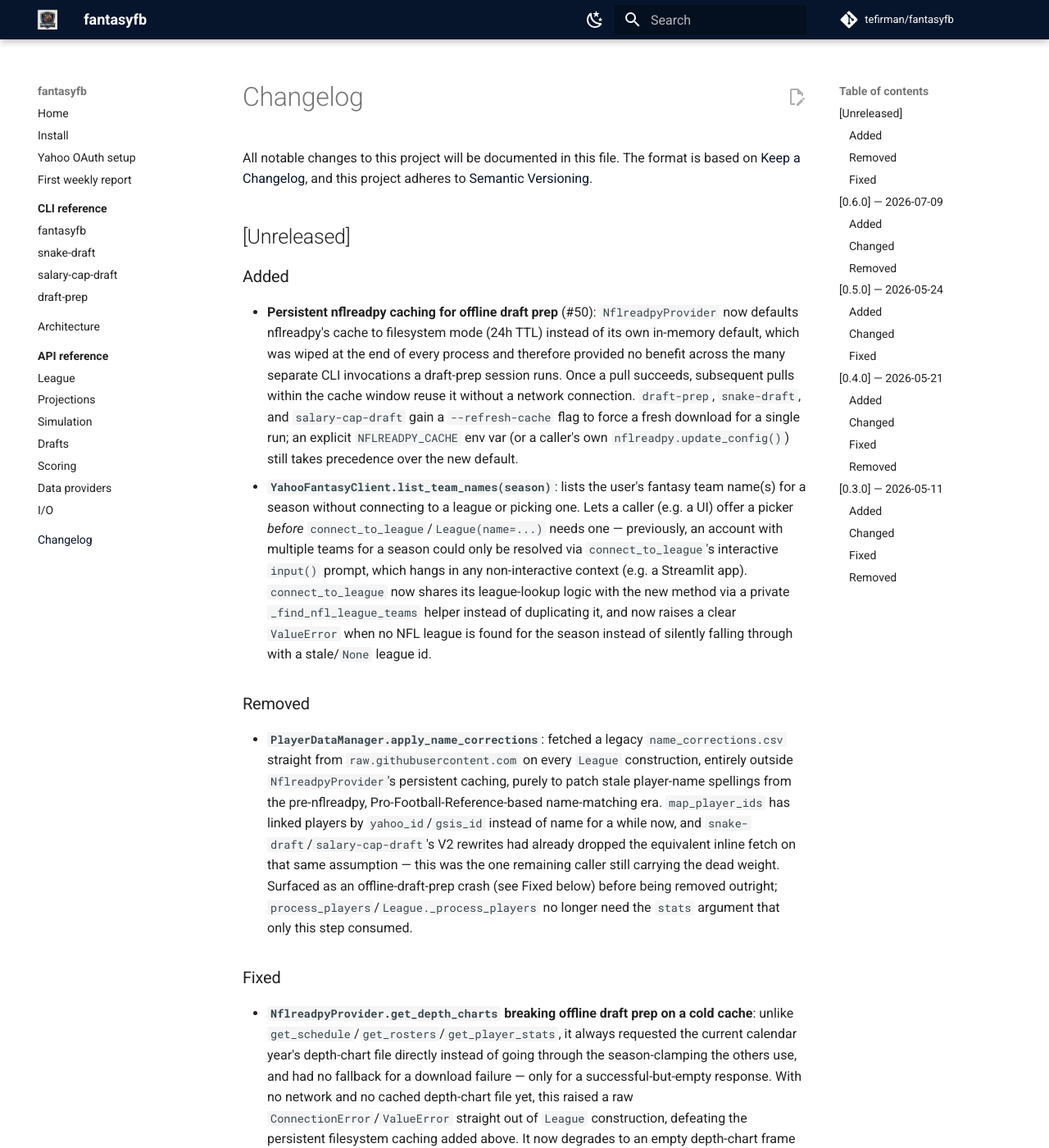
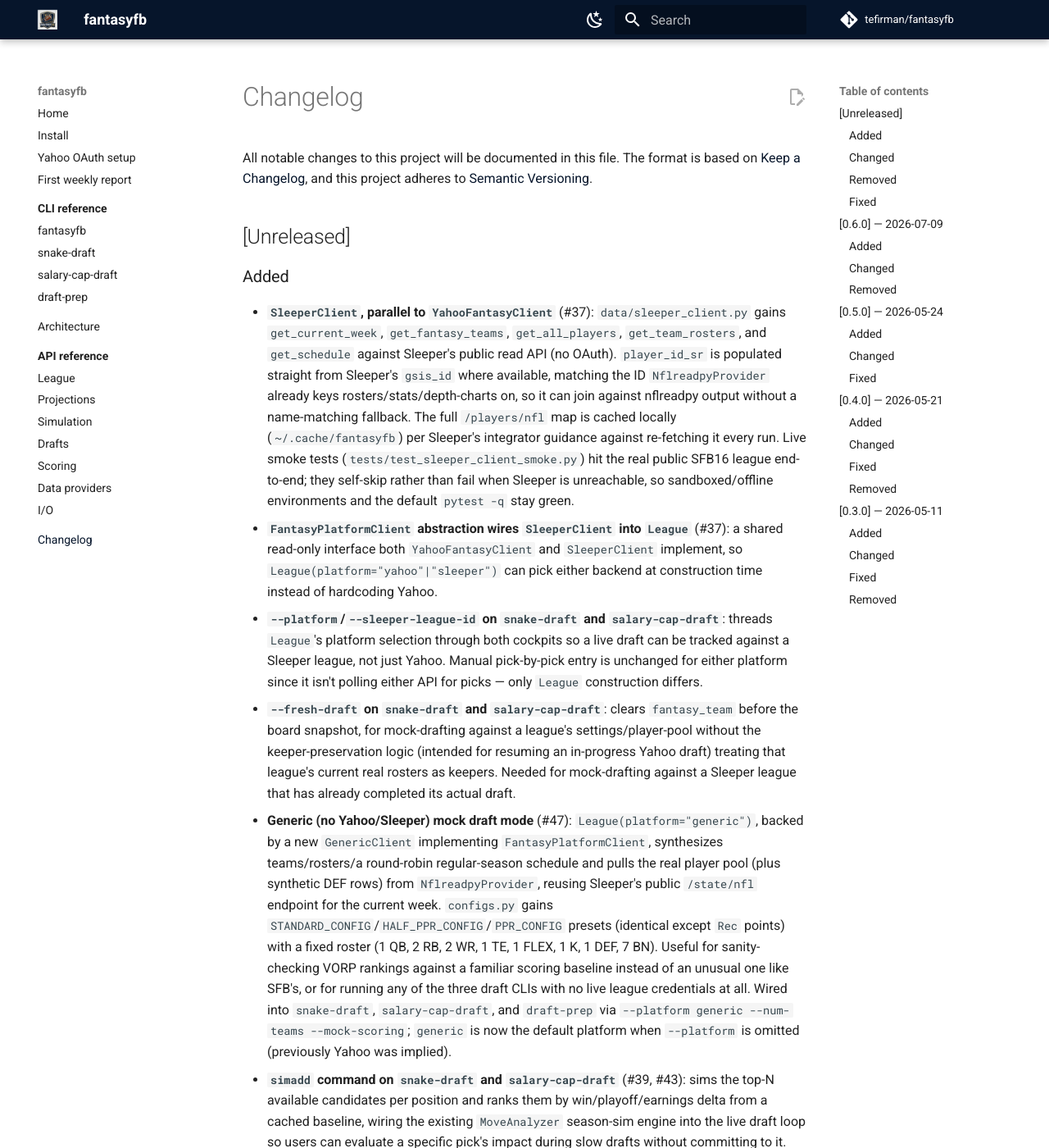
Before and after one commit to tefirman/fantasyfb, an MkDocs documentation site: the page built from docs/changelog.md, in a window 1280 px wide and 1400 px high. Shown: the whole window at 82% size. Built offline with MkDocs 1.6.1 and Material for MkDocs 9.7.7, drawn with Linux system fonts in a browser that asks for light colours; comment, search, counter and statistics services are not loaded; some of the changed text lies outside the part shown.

Commit message:
Updating documentation accordingly

```diff
--- a/CHANGELOG.md
+++ b/CHANGELOG.md
@@ -7,13 +7,29 @@ and this project adheres to [Semantic Versioning](https://semver.org/spec/v2.0.0
 ## [Unreleased]
 
 ### Added
+- **`SleeperClient`, parallel to `YahooFantasyClient`** (#37): `data/sleeper_client.py` gains `get_current_week`, `get_fantasy_teams`, `get_all_players`, `get_team_rosters`, and `get_schedule` against Sleeper's public read API (no OAuth). `player_id_sr` is populated straight from Sleeper's `gsis_id` where available, matching the ID `NflreadpyProvider` already keys rosters/stats/depth-charts on, so it can join against nflreadpy output without a name-matching fallback. The full `/players/nfl` map is cached locally (`~/.cache/fantasyfb`) per Sleeper's integrator guidance against re-fetching it every run. Live smoke tests (`tests/test_sleeper_client_smoke.py`) hit the real public SFB16 league end-to-end; they self-skip rather than fail when Sleeper is unreachable, so sandboxed/offline environments and the default `pytest -q` stay green.
+- **`FantasyPlatformClient` abstraction wires `SleeperClient` into `League`** (#37): a shared read-only interface both `YahooFantasyClient` and `SleeperClient` implement, so `League(platform="yahoo"|"sleeper")` can pick either backend at construction time instead of hardcoding Yahoo.
+- **`--platform`/`--sleeper-league-id` on `snake-draft` and `salary-cap-draft`**: threads `League`'s platform selection through both cockpits so a live draft can be tracked against a Sleeper league, not just Yahoo. Manual pick-by-pick entry is unchanged for either platform since it isn't polling either API for picks — only `League` construction differs.
+- **`--fresh-draft` on `snake-draft` and `salary-cap-draft`**: clears `fantasy_team` before the board snapshot, for mock-drafting against a league's settings/player-pool without the keeper-preservation logic (intended for resuming an in-progress Yahoo draft) treating that league's current real rosters as keepers. Needed for mock-drafting against a Sleeper league that has already completed its actual draft.
+- **Generic (no Yahoo/Sleeper) mock draft mode** (#47): `League(platform="generic")`, backed by a new `GenericClient` implementing `FantasyPlatformClient`, synthesizes teams/rosters/a round-robin regular-season schedule and pulls the real player pool (plus synthetic DEF rows) from `NflreadpyProvider`, reusing Sleeper's public `/state/nfl` endpoint for the current week. `configs.py` gains `STANDARD_CONFIG`/`HALF_PPR_CONFIG`/`PPR_CONFIG` presets (identical except `Rec` points) with a fixed roster (1 QB, 2 RB, 2 WR, 1 TE, 1 FLEX, 1 K, 1 DEF, 7 BN). Useful for sanity-checking VORP rankings against a familiar scoring baseline instead of an unusual one like SFB's, or for running any of the three draft CLIs with no live league credentials at all. Wired into `snake-draft`, `salary-cap-draft`, and `draft-prep` via `--platform generic --num-teams --mock-scoring`; `generic` is now the default platform when `--platform` is omitted (previously Yahoo was implied).
+- **`simadd` command on `snake-draft` and `salary-cap-draft`** (#39, #43): sims the top-N available candidates per position and ranks them by win/playoff/earnings delta from a cached baseline, wiring the existing `MoveAnalyzer` season-sim engine into the live draft loop so users can evaluate a specific pick's impact during slow drafts without committing to it. Sim count is dropped to 1000 during per-pick evaluation and restored after (matching the original V1 script's approach); K/DEF are excluded from candidate pools since their sim delta is noise. On `snake-draft`, `--bestball` (bare defaults to `underdog`; `--bestball dk` uses DraftKings settings) switches `sim`/`simadd`/the end-of-draft summary from `season_sims` to `bestball_sims`. On `salary-cap-draft`, since adding a candidate costs cap space rather than being free, each candidate is priced at its `max_my_bid` (inflated market value clipped to the user's remaining budget) before the hypothetical roster add is simulated.
+- **`best`/`simadd` prompt for pool and scoring instead of separate commands** (#40): replaces the earlier `nearest`/`bestball`/`nearestbestball`/`nearestsimadd`/`bestballsimadd` commands on `snake-draft` with interactive prompts — pool (best available vs. nearest ADP) and, outside `--bestball` drafts, scoring (normal vs. bestball upside). Bestball drafts skip the scoring prompt since bestball scoring is mandatory in that mode. Prompts now spell out the literal choice words (e.g. `(best/nearest) [best]`) rather than relying on prose alone. `simadd` also gains a per-run "players per position to simulate?" prompt (defaulting to `--simadd-limit`, still 3) so slow drafts can simulate more candidates and fast ones fewer without restarting with a different flag.
+- **ADP blended into `random`/`random til me`'s auto-pick sampling weights**: previously sampled purely by need-adjusted VORP, ignoring market ADP entirely, so a model-favorite with poor market consensus was weighted the same as a widely-agreed top prospect. Sampling weight is now `vorp_adjusted * (1/adp)`, so a player needs to look good by both signals to be picked often; the candidate pool itself (top-N by need-adjusted VORP) is unchanged. Players missing from the ADP source fall back to double the worst real ADP in the available pool, so they read as deep depth rather than tying for a top-ADP player.
+- **Sample ADP CSV** (`examples/`) as a reference for `draft-prep`'s `--adp` flag, trimmed to the columns `load_adp_csv` actually reads (`Player`, `POS`, `Team`, `AVG`) rather than a full FantasyPros export, to avoid redistributing proprietary per-source data.
 - **Persistent nflreadpy caching for offline draft prep** (#50): `NflreadpyProvider` now defaults nflreadpy's cache to filesystem mode (24h TTL) instead of its own in-memory default, which was wiped at the end of every process and therefore provided no benefit across the many separate CLI invocations a draft-prep session runs. Once a pull succeeds, subsequent pulls within the cache window reuse it without a network connection. `draft-prep`, `snake-draft`, and `salary-cap-draft` gain a `--refresh-cache` flag to force a fresh download for a single run; an explicit `NFLREADPY_CACHE` env var (or a caller's own `nflreadpy.update_config()`) still takes precedence over the new default.
 - **`YahooFantasyClient.list_team_names(season)`**: lists the user's fantasy team name(s) for a season without connecting to a league or picking one. Lets a caller (e.g. a UI) offer a picker *before* `connect_to_league`/`League(name=...)` needs one — previously, an account with multiple teams for a season could only be resolved via `connect_to_league`'s interactive `input()` prompt, which hangs in any non-interactive context (e.g. a Streamlit app). `connect_to_league` now shares its league-lookup logic with the new method via a private `_find_nfl_league_teams` helper instead of duplicating it, and now raises a clear `ValueError` when no NFL league is found for the season instead of silently falling through with a stale/`None` league id.
 
+### Changed
+- **`--platform` flag added to `draft-prep`, matching `snake-draft`/`salary-cap-draft`** (#53): `_build_league` previously called `fb.League(...)` with no `platform` kwarg, so it always fell through to the Yahoo default — `draft-prep` hung indefinitely without live Yahoo credentials and had no way to run against Sleeper or a generic mock league. Ports the same `--platform`/`--sleeper-league-id`/`--num-teams`/`--mock-scoring` wiring already used by `snake-draft` and `salary-cap-draft`.
+- **`League()`'s single-source version now comes from `importlib.metadata`** instead of a hardcoded `__version__` string, so `pyproject.toml` is the only place the version needs updating.
+
 ### Removed
+- **`--sfb` CLI flag** (#48) from `snake-draft` and `draft-prep`, along with the `League(sfb=...)` kwarg, `configs.SFB_CONFIG`, and `configs.get_sfb_config_from_sleeper()`. Now that `--platform sleeper --sleeper-league-id <id>` (added above) covers pulling a live Sleeper league's scoring/roster settings — including SFB leagues — through `SleeperClient.get_league_config()`, the separate `--sfb` overlay mechanism was redundant. **Breaking change** to `League()`'s signature and both CLIs. Historical SFB13–16 configs were preserved outside the repo (a gitignored `notes/` dir) for posterity, not in the codebase.
 - **`PlayerDataManager.apply_name_corrections`**: fetched a legacy `name_corrections.csv` straight from `raw.githubusercontent.com` on every `League` construction, entirely outside `NflreadpyProvider`'s persistent caching, purely to patch stale player-name spellings from the pre-nflreadpy, Pro-Football-Reference-based name-matching era. `map_player_ids` has linked players by `yahoo_id`/`gsis_id` instead of name for a while now, and `snake-draft`/`salary-cap-draft`'s V2 rewrites had already dropped the equivalent inline fetch on that same assumption — this was the one remaining caller still carrying the dead weight. Surfaced as an offline-draft-prep crash (see Fixed below) before being removed outright; `process_players`/`League._process_players` no longer need the `stats` argument that only this step consumed.
 
 ### Fixed
+- **`PlayerDataManager.map_player_ids` ignoring Sleeper-resolved IDs**: was entirely Yahoo-ID-shaped and ignored the `player_id_sr` that Sleeper already resolves via `gsis_id`, surfaced while live-testing the new `SleeperClient` integration against a real Sleeper league.
+- **`ScheduleManager._clean_schedule` team/score swap could corrupt `score_2`**: a pandas block-aliasing bug in the tuple-assignment swap, pre-existing and unrelated to the Sleeper work but caught along the way during the same live-testing pass.
 - **`NflreadpyProvider.get_depth_charts` breaking offline draft prep on a cold cache**: unlike `get_schedule`/`get_rosters`/`get_player_stats`, it always requested the current calendar year's depth-chart file directly instead of going through the season-clamping the others use, and had no fallback for a download failure — only for a successful-but-empty response. With no network and no cached depth-chart file yet, this raised a raw `ConnectionError`/`ValueError` straight out of `League` construction, defeating the persistent filesystem caching added above. It now degrades to an empty depth-chart frame in that case, same as the other providers' missing-season handling, so a second offline run completes rather than crashing.
 - **`PlayerDataManager.add_injuries` breaking offline draft prep**: fetches a small CSV directly from `raw.githubusercontent.com`, entirely outside `NflreadpyProvider`'s persistent caching, with no fallback for a dead network. A `--refresh-cache`-free, fully offline second run (real-world repro: nflreadpy's own cache warm, wifi off) crashed with `urllib.error.URLError` from inside this step. Now catches `OSError` (covers bare `urllib`'s and `requests`' connection failures alike), warns, and skips the injury-timespan enrichment rather than raising — it's optional signal, not required for a draft-prep session to complete.
 - **`connect_to_league` connecting to the wrong league when a season's teams span multiple leagues**: Yahoo groups a user's teams for a season under one response entry even when they belong to entirely different leagues (e.g. two teams in the same season, two different `team_key` league-id segments). The multi-team branch derived the league id from an arbitrary team's `team_key` rather than the *selected* team's own, so picking the second team by name could silently connect you to the first team's league instead. `_find_nfl_league_teams` now maps each team name to its own league id.
```
Also changed, not shown: docs/architecture.md (+2 -2 lines), docs/cli/snake-draft.md (+0 -4 lines).
